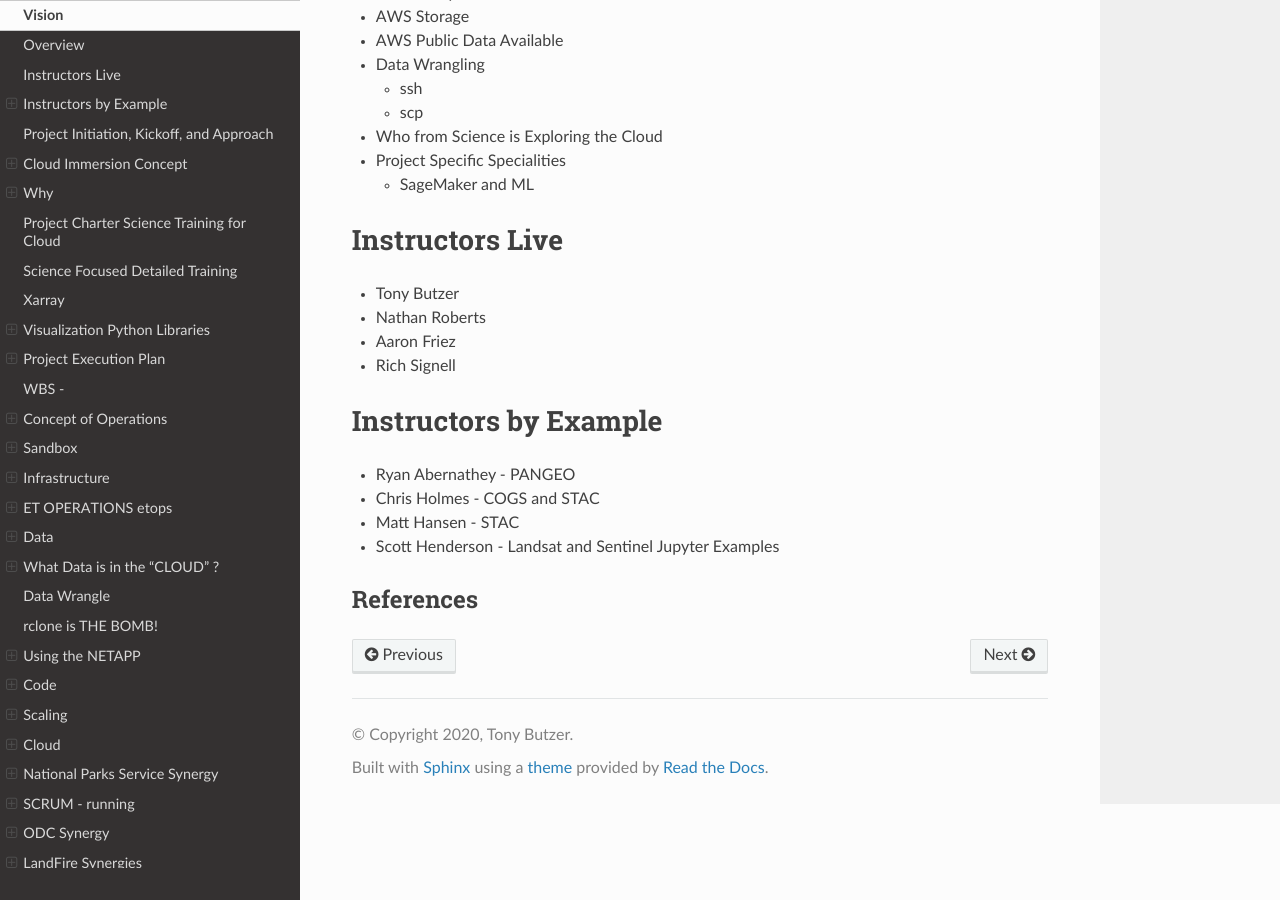
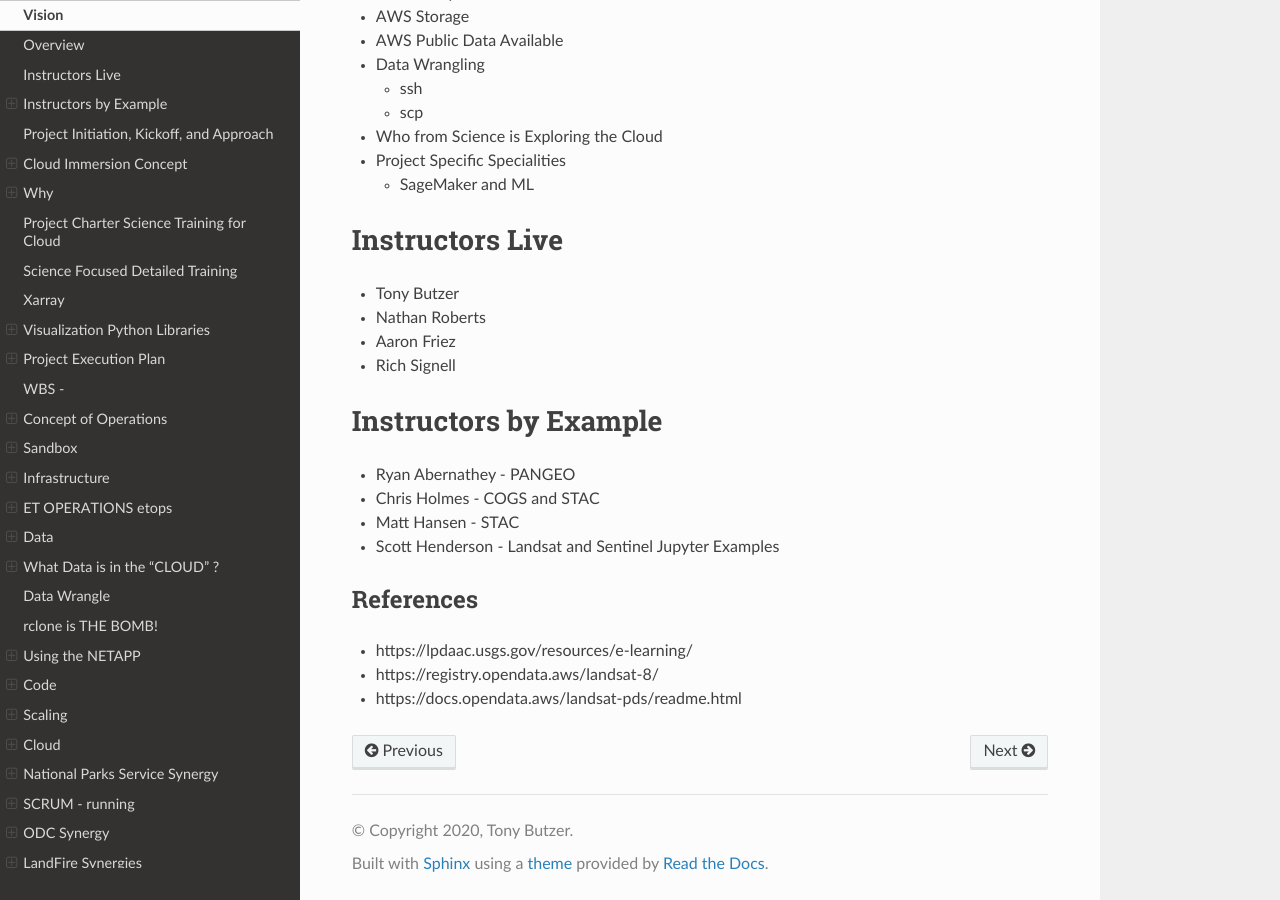
Before and after one commit to tonybutzer/harmony, a Sphinx documentation site: the page built from documentation/source/00define_ET.md, in a window 1280 px wide and 900 px high, scrolled down 649 px. Built offline with Sphinx 7.4.7 and the Read the Docs theme 2.0.0, drawn with Linux system fonts in a browser that asks for light colours; some of the changed lines change nothing that is shown.

Commit message:
Update 00define_ET.md
added links for key references

```diff
--- a/documentation/source/00define_ET.md
+++ b/documentation/source/00define_ET.md
@@ -62,3 +62,7 @@
 - Scott Henderson - Landsat and Sentinel Jupyter Examples
 
 ## References
+
+- https://lpdaac.usgs.gov/resources/e-learning/
+- https://registry.opendata.aws/landsat-8/
+- https://docs.opendata.aws/landsat-pds/readme.html
```
